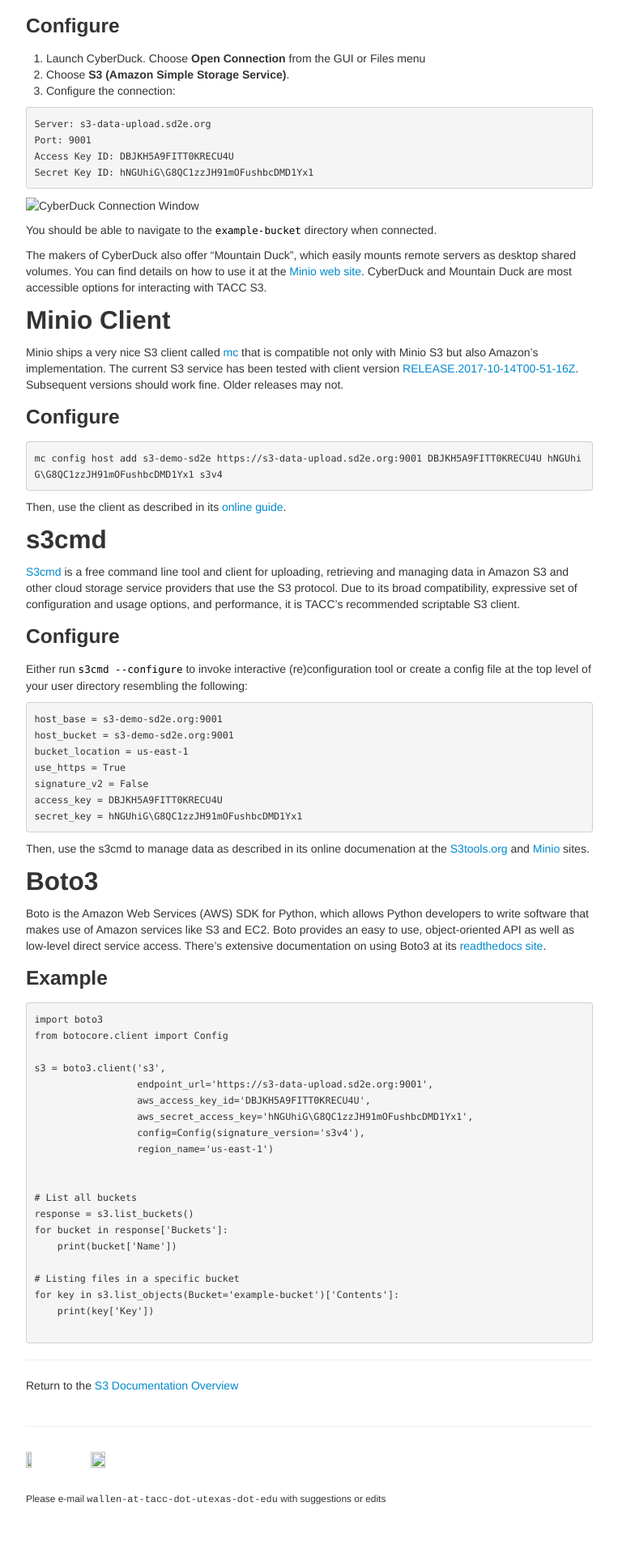
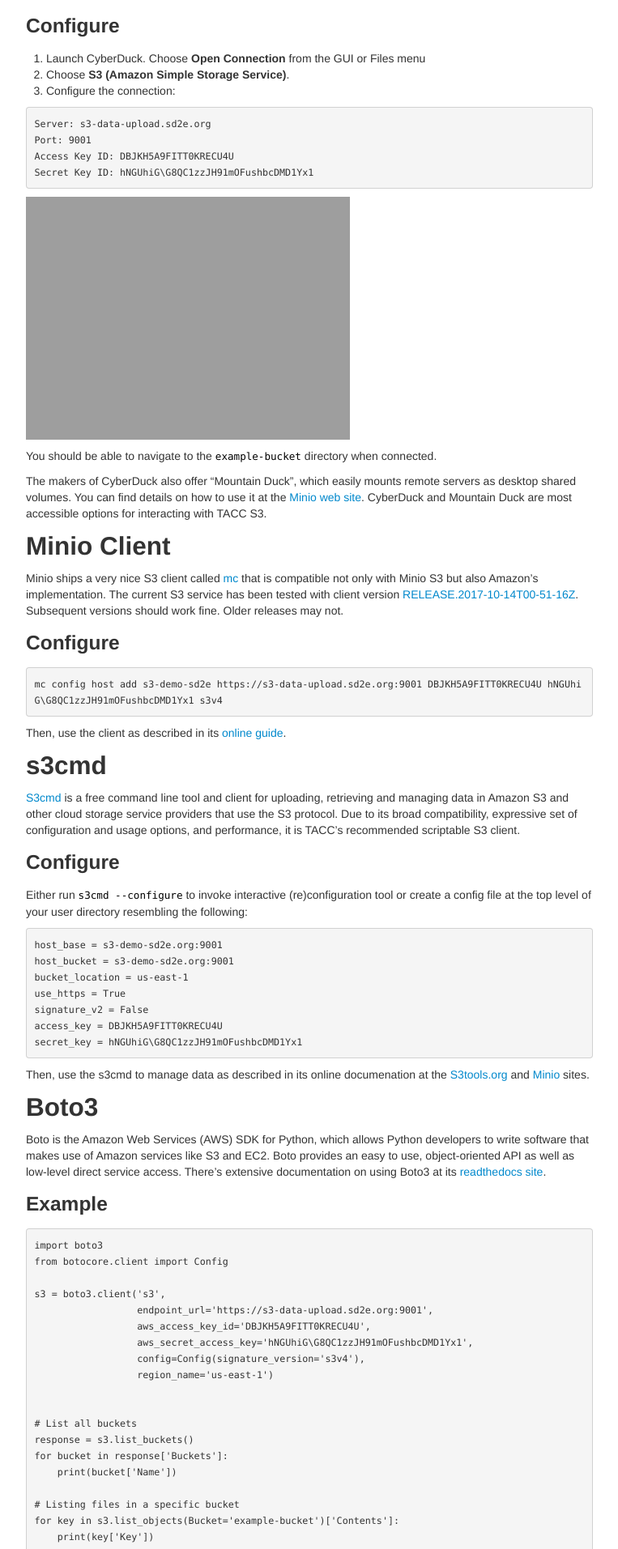
Before and after one commit to SD2E/s3-user-guide, a Jekyll site: the page built from docs/configure_clients.md, in a window 1280 px wide. Shown: the part 1267-3180 px from the top of the page at 81% size, without its empty margins (258-1021 px from the left). Built offline with Jekyll 4.4.1, drawn with Linux system fonts in a browser that asks for light colours; before the commit the page ends 3139 px from its top, so only the background shows below that.

Commit message:
Images. Why are they hard in gh-pages

````diff
--- a/docs/configure_clients.md
+++ b/docs/configure_clients.md
@@ -86,7 +86,7 @@ Access Key ID: DBJKH5A9FITT0KRECU4U
 Secret Key ID: hNGUhiG\G8QC1zzJH91mOFushbcDMD1Yx1
 ```
 
-![CyberDuck Connection Window](assets/duck.png "Logo Title Text 1")
+![CyberDuck Connection](https://sd2e.github.io/s3-user-guide/assets/image.png)
 
 You should be able to navigate to the `example-bucket` directory when connected.
 
````
Also changed, not shown: assets/duck.png.
